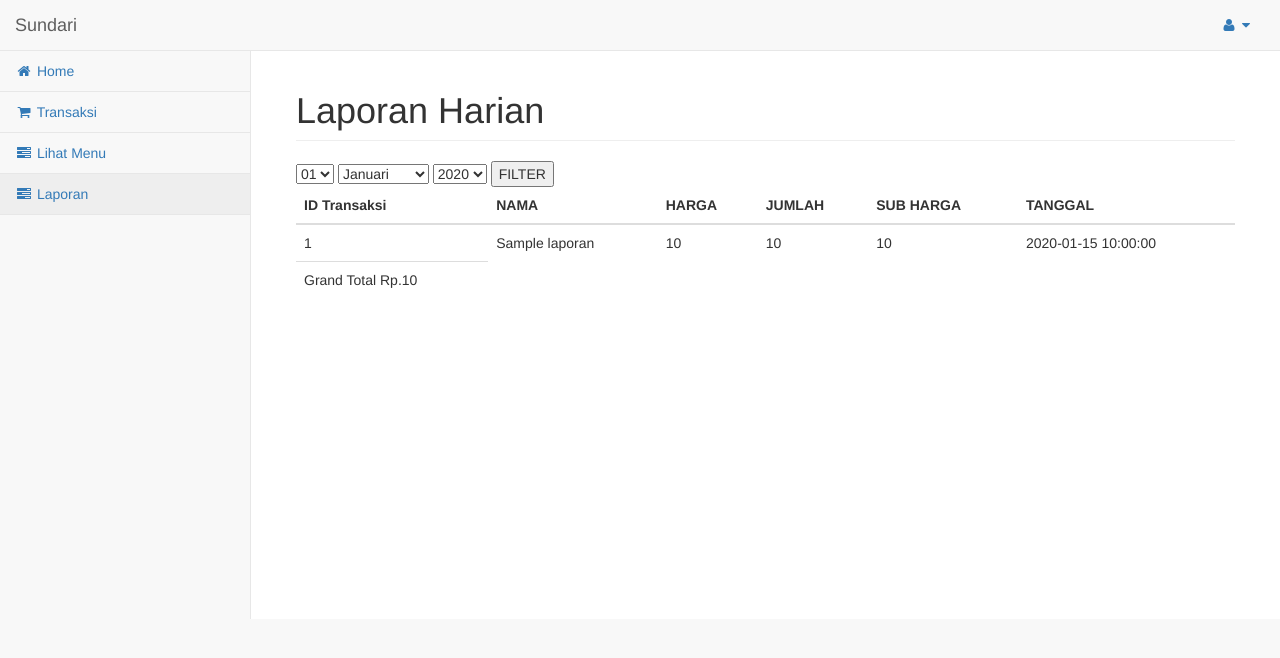
After one commit to mohammadsyafrianabie/SI_Sundari, a CodeIgniter app: page /SI_Sundari/pegawai/Laporan in a window 1280 px wide. The commit adds this page. Shown: the top 658 px of the page. Run offline with CodeIgniter, Linux system fonts and the light colour scheme; tables that the repository leaves empty or names only in its code hold one stand-in row (values such as "Sample post").

Commit message:
laporanhari

```diff
--- /dev/null
+++ b/application/controllers/pegawai/laporan.php
@@ -0,0 +1,40 @@
+<?php
+defined('BASEPATH') OR exit('No direct script acces allowed');
+/**
+*
+*/
+class Laporan extends CI_Controller
+{
+
+	function __construct()
+	{
+		parent::__construct();
+		$this->load->model('ModelLaporanHari');
+	}
+	function index(){
+		$data["title"] = "Laporan - SI Sundari";
+        $data["formname"] = "laporan";
+        $data["laporan"] = $this->ModelLaporanHari->getLaporan_transaksi();
+        $data['transaksi'] = $this->ModelLaporanHari->getdate_year();
+		$this->load->view('pegawai/view_laporan_hari',$data);
+	}
+
+
+	function hari()
+	{
+		$data["title"] = "Laporan - SI Sundari";
+        $data["formname"] = "Laporan";
+		$hari = $this->input->post('hari');
+		$bulan = $this->input->post('bulan');
+		$tahun = $this->input->post('tahun');
+		if ($hari == null && $bulan == null && $tahun == null){
+			$data['laporan'] = $this->ModelLaporanHari->getLaporan_transaksi();
+		} else {
+			$data ['laporan'] =  $this->ModelLaporanHari->getLaporan_transaksi_hari($hari,$bulan,$tahun);
+		}
+		$data['transaksi'] = $this->ModelLaporanHari->getdate_year();
+		$this->load->view('pegawai/view_laporan_hari',$data);
+	}
+
+}
+?>
--- /dev/null
+++ b/application/models/ModelLaporanHari.php
@@ -0,0 +1,40 @@
+<?php if ( ! defined('BASEPATH')) exit('No direct script access allowed');
+ /**
+ *
+ */
+ class ModelLaporanHari extends CI_Model
+ {
+
+ 		function getLaporan_transaksi()
+ 	{
+ 		return $this->db->get('laporan')->result();
+
+ 	}
+
+ 	function getLaporan_transaksi_bulan($bulan,$tahun){
+ 		$this->db->where('Month(tanggal)', $bulan);
+ 		$this->db->where('Year(tanggal)', $tahun);
+ 		return $this->db->get('laporan')->result();
+
+ 	}
+
+ 	function getLaporan_transaksi_hari($hari,$bulan,$tahun){
+ 		$this->db->where('Day(tanggal)', $hari);
+ 		$this->db->where('Month(tanggal)', $bulan);
+ 		$this->db->where('Year(tanggal)', $tahun);
+ 		return $this->db->get('laporan')->result();
+
+ 	}
+
+ 	function getLaporan_transaksi_tahun($tahun){
+ 		$this->db->where('Year(tanggal)', $tahun);
+ 		return $this->db->get('laporan')->result();
+ 	}
+
+ 	function getdate_year()
+ 	{
+ 		return $this->db->query("select DISTINCT YEAR(tanggal) as tgl from laporan")->result();
+ 	}
+
+}
+?>
--- a/application/views/_partials/navbar_pegawai.php
+++ b/application/views/_partials/navbar_pegawai.php
@@ -40,6 +40,9 @@
                         <li class="<?php if($formname == 'menu') echo 'active';?>">
                             <a href="<?php echo base_url('pegawai/Menu');?>"><i class="fa fa-tasks fa-fw"></i> Lihat Menu</a>
                         </li>
+                        <li class="<?php if($formname == 'laporan') echo 'active';?>">
+                            <a href="<?php echo base_url('pegawai/Laporan');?>"><i class="fa fa-tasks fa-fw"></i> Laporan</a>
+                        </li>
                     </ul>
                 </div>
                 <!-- /.sidebar-collapse -->
--- /dev/null
+++ b/application/views/pegawai/view_laporan_hari.php
@@ -0,0 +1,117 @@
+<!DOCTYPE html>
+<html lang="en">
+ <?php $this->load->view('_partials/header') ?>
+
+<body>
+  <div id="wrapper">
+
+        <!-- Navigation -->
+        <?php $this->load->view("_partials/navbar_pegawai"); ?>
+ <div id="page-wrapper">
+            <div class="container-fluid">
+                <div class="row">
+                    <div class="col-lg-12">
+                      <h1 class="page-header">Laporan Harian</h1>
+                         <div class="card-body">
+        <form method="post" action="<?php echo base_url('pegawai/Laporan/hari');$total_uang = 0; ?>">
+        <!-- DataTables -->
+        <div class="card mb-3">
+          <div class="card-header">
+             <select id="hari" name="hari" required="required">Pilih Bulan
+              <option value="01">01</option>
+              <option value="02">02</option>
+              <option value="03">03</option>
+              <option value="04">04</option>
+              <option value="05">05</option>
+              <option value="06">06</option>
+              <option value="07">07</option>
+              <option value="08">08</option>
+              <option value="09">09</option>
+              <option value="10">10</option>
+              <option value="11">11</option>
+              <option value="12">12</option>
+              <option value="13">13</option>
+              <option value="14">14</option>
+            </select>
+            <select id="bulan" name="bulan" required="required">Pilih Bulan
+              <option value="01">Januari</option>
+              <option value="02">Februari</option>
+              <option value="03">Maret</option>
+              <option value="04">April</option>
+              <option value="05">Mei</option>
+              <option value="06">Juni</option>
+              <option value="07">Juli</option>
+              <option value="08">Agustus</option>
+              <option value="09">September</option>
+              <option value="10">Oktober</option>
+              <option value="11">November</option>
+              <option value="12">Desember</option>
+            </select>
+            <select id="tahun" name="tahun" required="required">Pilih Tahun
+              <?php foreach ($transaksi as $key) {
+              ?>
+              <option value="<?php echo $key->tgl ?>"><?php echo $key->tgl ?></option>
+              <?php } ?>
+
+            </select>
+            <button>FILTER</button>
+      </form>
+          </div>
+          <div class="card-body">
+
+            <div class="table-responsive">
+              <table class="table table-hover" id="dataTable" width="100%" cellspacing="0">
+                <thead>
+                  <tr>
+                    <th>ID Transaksi</th>
+                    <th>NAMA </th>
+                    <th>HARGA</th>
+                    <th>JUMLAH</th>
+                    <th>SUB HARGA</th>
+                    <th>TANGGAL</th>
+
+                  </tr>
+                </thead>
+                <tbody>
+                  <?php foreach ($laporan as $key) { ?>
+                  <tr>
+                    <td>
+                      <?php echo $key->id_transaksi; ?>
+                    </td>
+                    <td>
+                      <?php echo $key->nama; ?>
+                    </td>
+                    <td>
+                      <?php echo $key->harga; ?>
+                    </td>
+                    <td>
+                      <?php echo $key->jumlah; ?>
+                    </td>
+                    <td>
+                      <?php echo $key->subharga; $total_uang = $total_uang + $key->subharga; ?>
+                    </td>
+                    <td>
+                      <?php echo $key->tanggal; ?>
+                    </td>
+
+                  </tr>
+                  <?php } ?>
+                  <tr> <td> Grand Total <?php echo "Rp.". $total_uang; ?> </td> </tr>
+
+
+                </tbody>
+              </table>
+            </div>
+          </div>
+        </div>
+      </div>
+</div>
+
+    </div>
+
+
+  <?php $this->load->view("_partials/footer"); ?>
+
+</body>
+
+</html>
```
